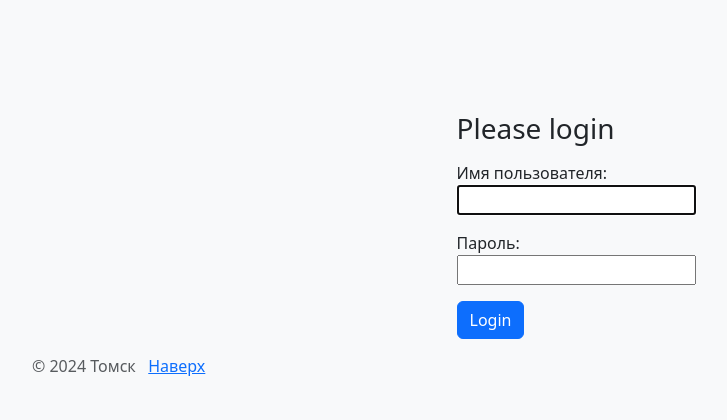
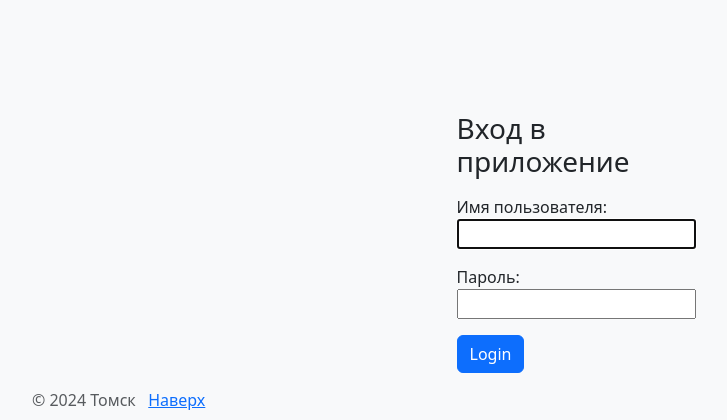
Before and after one commit to shelkonog/vul_project, a Django app: page /users/login/ in a window 1280 px wide. Shown: the part 56-476 px from the top of the page, without its empty margins (53-780 px from the left). Run offline with Django 5.2, Linux system fonts and the light colour scheme; parts of the project's set-up code (start-up, migrations or seed data) failed here and were passed over; some libraries are stand-ins or nearby versions.

Commit message:
корректировка окна Логин

```diff
--- a/cve_project/templates/registration/login.html
+++ b/cve_project/templates/registration/login.html
@@ -7,7 +7,7 @@
     <div class="col-md-3 col-sm-5 col-5">
         <form method="post">
             {% csrf_token %}
-            <h1 class="h3 mb-3 fw-normal">Please login</h1>
+            <h1 class="h3 mb-3 fw-normal">Вход в приложение</h1>
             <div>
                 {{ form.as_p }}
             </div>
```
